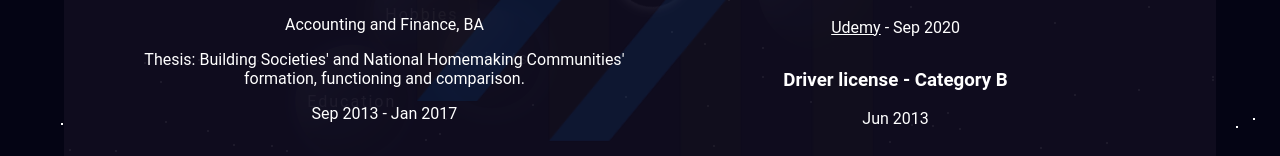
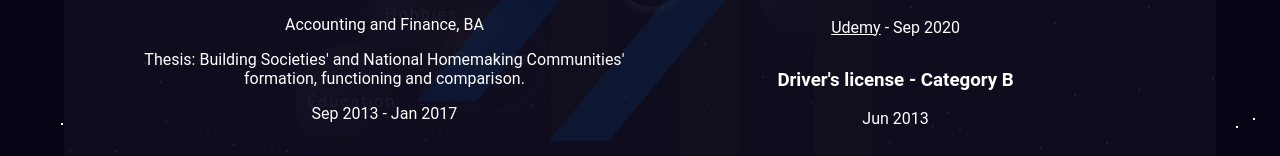
Before and after one commit to DavidJenei94/warpaint-vision, a React (Create React App) app: page / in a window 1280 px wide. Both pictures are taken after a click on the element "Education". Shown: the part 442-598 px from the top of the page. Built offline with nearby package versions, Linux system fonts and the light colour scheme.

Commit message:
Fix typo

```diff
--- a/src/components/Content/Education.tsx
+++ b/src/components/Content/Education.tsx
@@ -46,7 +46,7 @@ const Education = () => {
           </a>{' '}
           - Sep 2020
         </p>
-        <h3>Driver license - Category B</h3>
+        <h3>Driver's license - Category B</h3>
         <p>Jun 2013</p>
       </div>
     </div>
```
